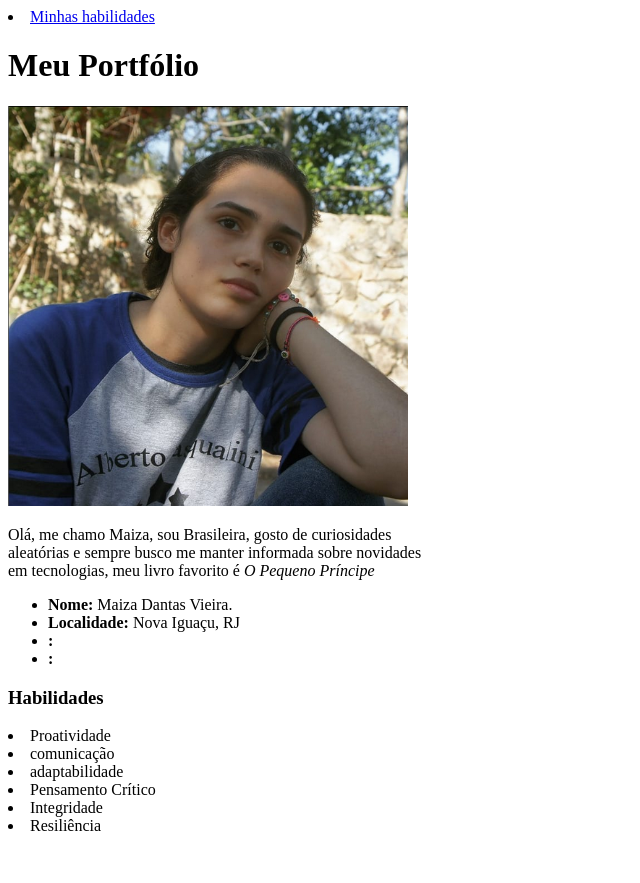
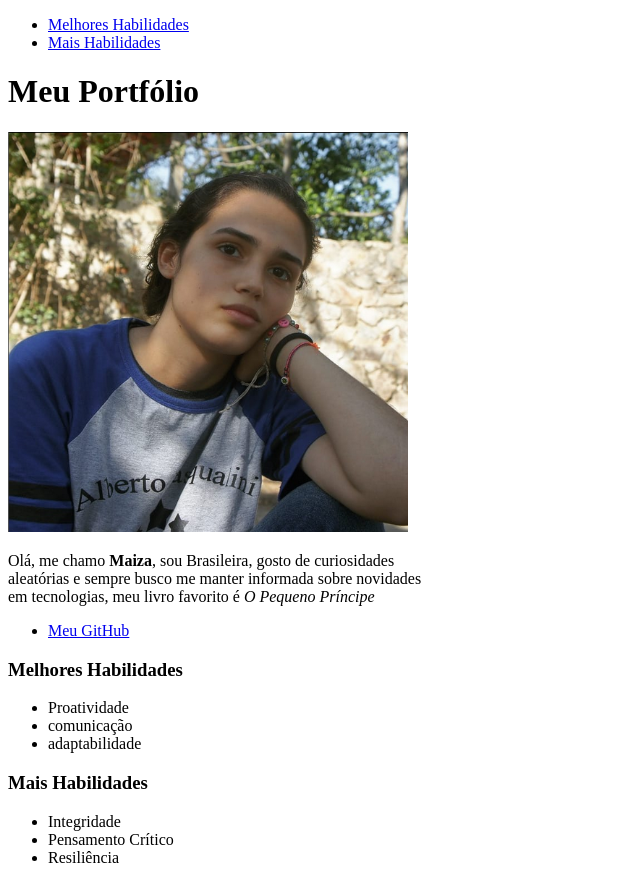
Before and after one commit to MaizaDV/MaizaDV.github.io, a plain HTML site: page index.html in a window 1280 px wide. Shown: the whole page, without its empty margins (0-640 px from the left). Before the commit the page ends 843 px from the top, so only its background shows below. Drawn offline with Linux system fonts and the light colour scheme.

Commit message:
atualiza habilidades

```diff
--- a/index.html
+++ b/index.html
@@ -7,26 +7,30 @@
     <title>Portfólio Maiza</title>
 </head>
 <body>
-    <li><a href="#habilidades">Minhas habilidades</a></li>
+    <ul>
+        <li><a href="#habilidades">Melhores Habilidades</a></li>
+        <li><a href="#maisHab">Mais Habilidades</a></li>
+    </ul>
     <h1>Meu Portfólio</h1>
     <img src="./MaizaDV.png" alt="Maiza com cabelo castanho preso, com a mão esquerda apoiada no rosto" width="400" height="400">
-    <p>Olá, me chamo Maiza, sou Brasileira, gosto de curiosidades <br>
+    <p>Olá, me chamo <strong>Maiza</strong>, sou Brasileira, gosto de curiosidades <br>
         aleatórias e sempre busco me manter informada sobre novidades <br>
         em tecnologias, meu livro favorito é <em>O Pequeno Príncipe</em>
     </p>
     <ul>
-        <li><strong>Nome: </strong>Maiza Dantas Vieira.</li>
-        <li><strong>Localidade: </strong>Nova Iguaçu, RJ</li> <!--Proatividade, comunicação, adaptabilidade, Pensamento Crítico, Integridade, Resiliência -->
-        <li><strong>: </strong></li>
-        <li><strong>: </strong></li>
+        <li><a href="https://github.com/MaizaDV" target="_blank">Meu GitHub</a></li>
     </ul>
-    <h3 id="habilidades">Habilidades</h3>
-    <li>Proatividade</li>
-    <li>comunicação</li>
-    <li>adaptabilidade</li>
-    <li>Pensamento Crítico</li>
-    <li>Integridade</li>
-    <li>Resiliência</li>
+    <h3 id="habilidades"> Melhores Habilidades</h3>
+    <ul>
+        <li>Proatividade</li>
+        <li>comunicação</li>
+        <li>adaptabilidade</li>
+    </ul>
+    <h3 id="maisHab">Mais Habilidades</h3>
+        <ul>
+            <li>Integridade</li>
+            <li>Pensamento Crítico</li>
+            <li>Resiliência</li>
+        </ul>
 </body>
-<footer></footer>
 </html>
```
